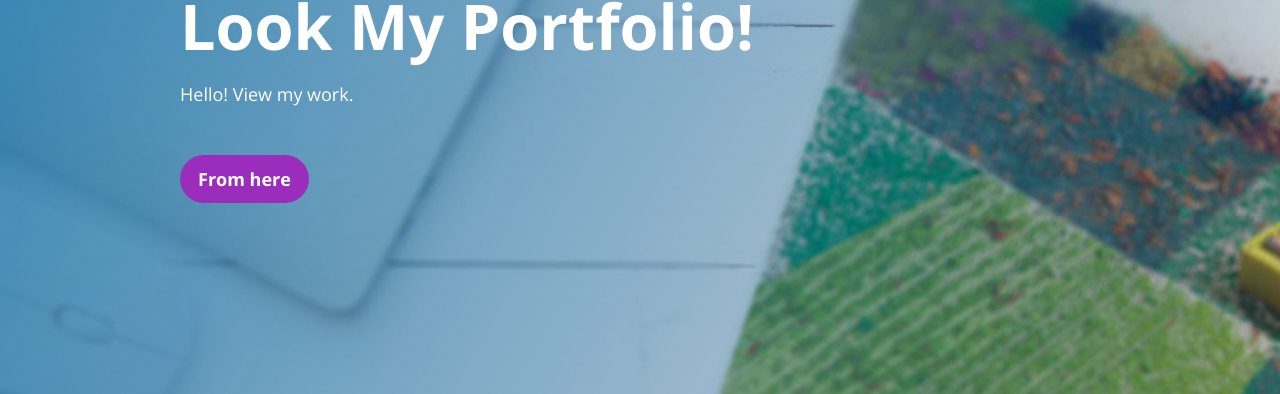
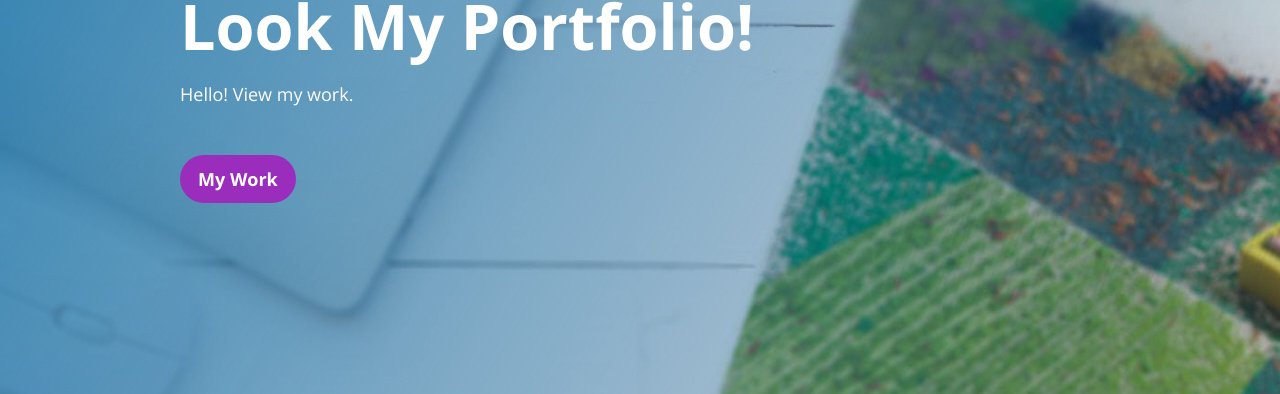
Before and after one commit to LiliyaMilanova/myportfolio, a Jekyll site: the page built from index.html, in a window 1280 px wide and 900 px high. Shown: the part 208-602 px from the top of the window. Built offline with Jekyll 4.4.1, drawn with Linux system fonts in a browser that asks for light colours; nearby versions of some CDN libraries.

Commit message:
Update index.html

```diff
--- a/index.html
+++ b/index.html
@@ -20,7 +20,7 @@ title: Home
         <div class="info">
             <h1>Look My Portfolio!</h1>
             <p>Hello! View my work.</p>
-            <a class="button" href="{{site.baseurl}}/portfolio/graphic-design">From here</a>
+            <a class="button" href="{{site.baseurl}}/portfolio/graphic-design">My Work</a>
         </div>
     </div>
 
```
